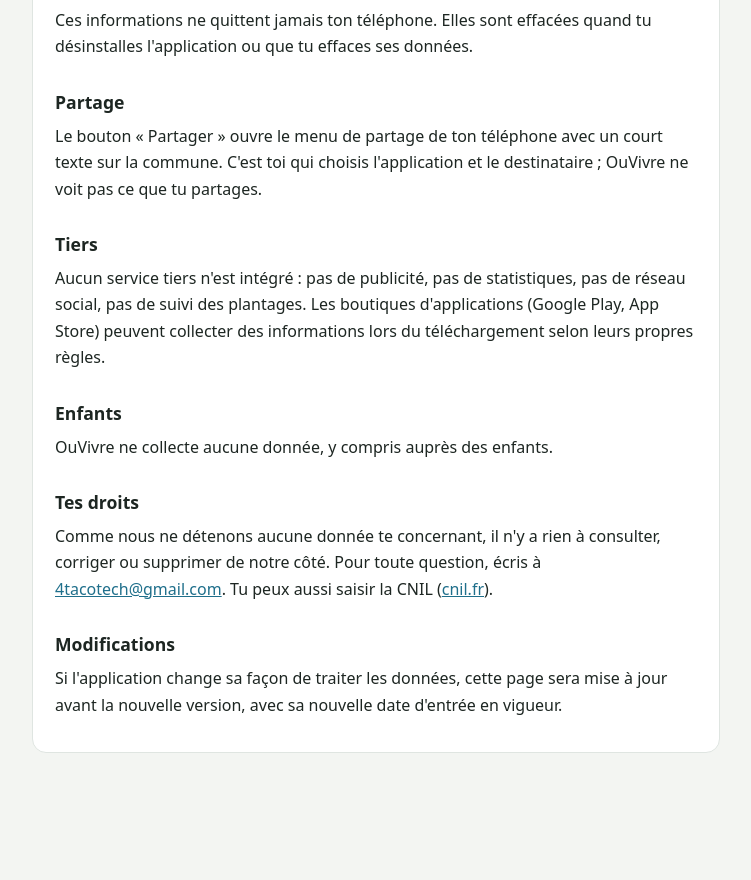
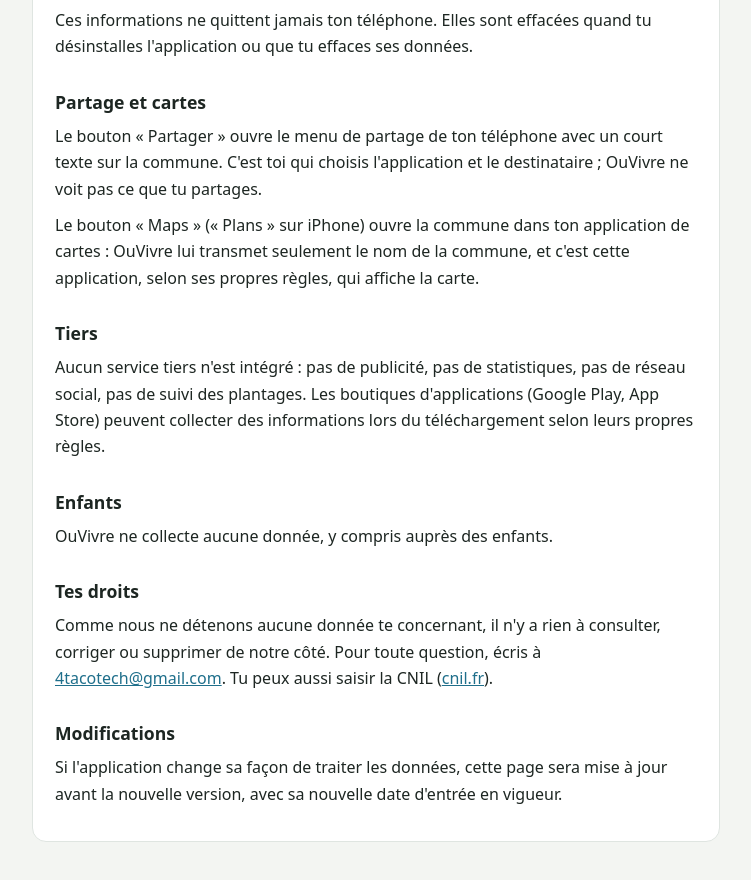
Before and after one commit to antoine25costa12-create/ouvivre-site, a plain HTML site: page confidentialite.html in a window 1280 px wide. Shown: the part 1004-1884 px from the top of the page, without its empty margins (264-1015 px from the left). Before the commit the page ends 1821 px from the top, so only its background shows below. Drawn offline with Linux system fonts and the light colour scheme.

Commit message:
Politique de confidentialité : bouton d'ouverture dans l'application de cartes
Co-Authored-By: Claude Opus 5.5 <noreply@anthropic.com>

```diff
--- a/confidentialite.html
+++ b/confidentialite.html
@@ -56,9 +56,11 @@ le reste de l'application fonctionne sans.</p>
 <p>Ces informations ne quittent jamais ton téléphone. Elles sont effacées quand tu désinstalles l'application
 ou que tu effaces ses données.</p>
 
-<h2>Partage</h2>
+<h2>Partage et cartes</h2>
 <p>Le bouton « Partager » ouvre le menu de partage de ton téléphone avec un court texte sur la commune. C'est toi qui choisis
 l'application et le destinataire ; OuVivre ne voit pas ce que tu partages.</p>
+<p>Le bouton « Maps » (« Plans » sur iPhone) ouvre la commune dans ton application de cartes : OuVivre lui transmet
+seulement le nom de la commune, et c'est cette application, selon ses propres règles, qui affiche la carte.</p>
 
 <h2>Tiers</h2>
 <p>Aucun service tiers n'est intégré : pas de publicité, pas de statistiques, pas de réseau social, pas de suivi des plantages.
```
